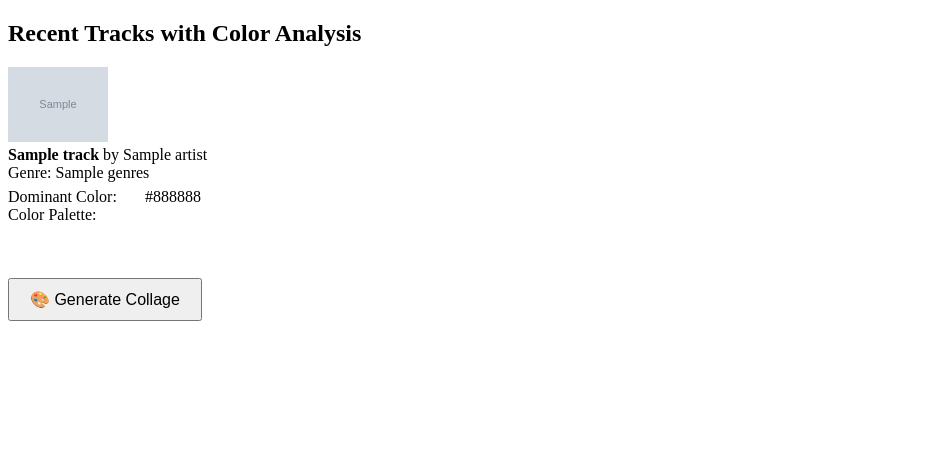
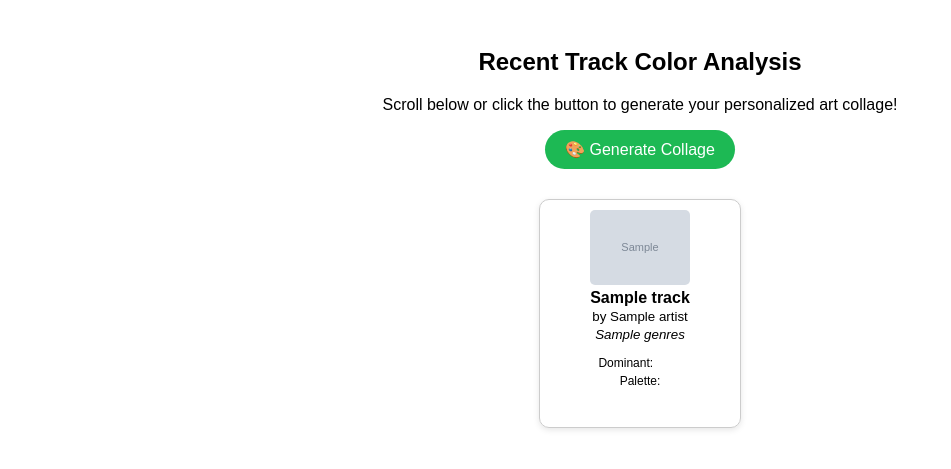
Before and after one commit to apa0/CollageGenerator, a Flask app: template Controller/templates/recent_tracks.html in a window 1280 px wide. Shown: the top 469 px of the page, without its empty margins (0-951 px from the left). Run offline with Flask 3, Linux system fonts and the light colour scheme; the template is opened without the code that fills it: most values are stand-ins (such as "Sample title", 1, 10 or a date in 2020); grey boxes marked "Sample" are stand-in pictures.

Commit message:
improving html formats + CSS

```diff
--- a/Controller/templates/homepage.html
+++ b/Controller/templates/homepage.html
@@ -35,7 +35,7 @@
 <body>
     <div class="container">
         <h1>Welcome to Collage Generator!</h1>
-        <p>Click the button below to connect your Spotify account.</p>
+        <p>Click the button below to connect your Spotify account.</p><br>
         <a class="login-button" href="{{ auth_url }}">Login with Spotify</a>
     </div>
 </body>
--- a/Controller/templates/recent_tracks.html
+++ b/Controller/templates/recent_tracks.html
@@ -1,29 +1,92 @@
-<!-- templates/recent_tracks.html -->
 <!DOCTYPE html>
 <html lang="en">
 <head>
     <meta charset="UTF-8">
     <meta name="viewport" content="width=device-width, initial-scale=1.0">
     <title>Recent Tracks</title>
+    <style>
+        body {
+            font-family: Arial, sans-serif;
+            padding: 20px;
+        }
+        h2 {
+            text-align: center;
+        }
+        .grid-container {
+            display: flex;
+            flex-wrap: wrap;
+            gap: 20px;
+            justify-content: center;
+        }
+        .track-card {
+            width: 180px;
+            padding: 10px;
+            border: 1px solid #ccc;
+            border-radius: 10px;
+            text-align: center;
+            box-shadow: 0 2px 6px rgba(0,0,0,0.1);
+        }
+        .color-box, .palette-color {
+            width: 20px;
+            height: 20px;
+            display: inline-block;
+            margin: 2px;
+            border-radius: 4px;
+        }
+        .generate-btn {
+            display: block;
+            margin: 40px auto 0;
+            padding: 12px 24px;
+            font-size: 16px;
+            cursor: pointer;
+            border: none;
+            background-color: #1db954;
+            color: white;
+            border-radius: 8px;
+        }
+        .generate-btn:hover {
+            background-color: #14833b;
+        }
+    </style>
+     <style>
+        .spotify-button {
+            padding: 10px 20px;
+            font-size: 16px;
+            background-color: #1DB954;
+            color: white;
+            border: none;
+            border-radius: 25px;
+            cursor: pointer;
+        }
+    </style>
 </head>
 <body>
-    <h2>Recent Tracks with Color Analysis</h2>
-    {% for track in recent_music %}
-        <div style="margin-bottom: 30px;">
-            <img src="{{ track.album_image_url }}" style="width: 100px;"><br>
-            <strong>{{ track.name }}</strong> by {{ track.artist }}<br>
-            Genre: {{ track.genres }}<br>  <!-- Display genre here -->
-            Dominant Color:
-            <div style="width: 20px; height: 20px; background-color: rgb{{ track.dominant_color }}; display: inline-block;"></div>
-            {{ track.dominant_color }}<br>
-            Color Palette:<br>
-            {% for color in track.color_palette %}
-                <div style="width: 20px; height: 20px; background-color: rgb{{ color }}; display: inline-block; margin-right: 5px;"></div>
-            {% endfor %}
+    <div style="text-align: center; margin-bottom: 30px;">
+        <h2>Recent Track Color Analysis</h2>
+        <p>Scroll below or click the button to generate your personalized art collage! </p>
+        <form action="/collage" method="get" style="margin-top: 15px;">
+           <button type="submit" class="spotify-button">🎨 Generate Collage</button>
+        </form>
+    </div>
+    <div class="grid-container">
+        {% for track in recent_music %}
+        <div class="track-card">
+            <img src="{{ track.album_image_url }}" style="width: 100px; border-radius: 5px;"><br>
+            <strong>{{ track.name }}</strong><br>
+            <small>by {{ track.artist }}</small><br>
+            <small><em>{{ track.genres }}</em></small><br>
+            <div>
+                <span style="font-size: 12px;">Dominant:</span>
+                <div class="color-box" style="background-color: rgb{{ track.dominant_color }};"></div>
+            </div>
+            <div>
+                <span style="font-size: 12px;">Palette:</span><br>
+                {% for color in track.color_palette %}
+                    <div class="palette-color" style="background-color: rgb{{ color }};"></div>
+                {% endfor %}
+            </div>
         </div>
-    {% endfor %}
-    <form action="/collage" method="get">
-        <button type="submit" style="padding: 10px 20px; font-size: 16px;">🎨 Generate Collage</button>
-    </form>
+        {% endfor %}
+    </div>
 </body>
 </html>
```
